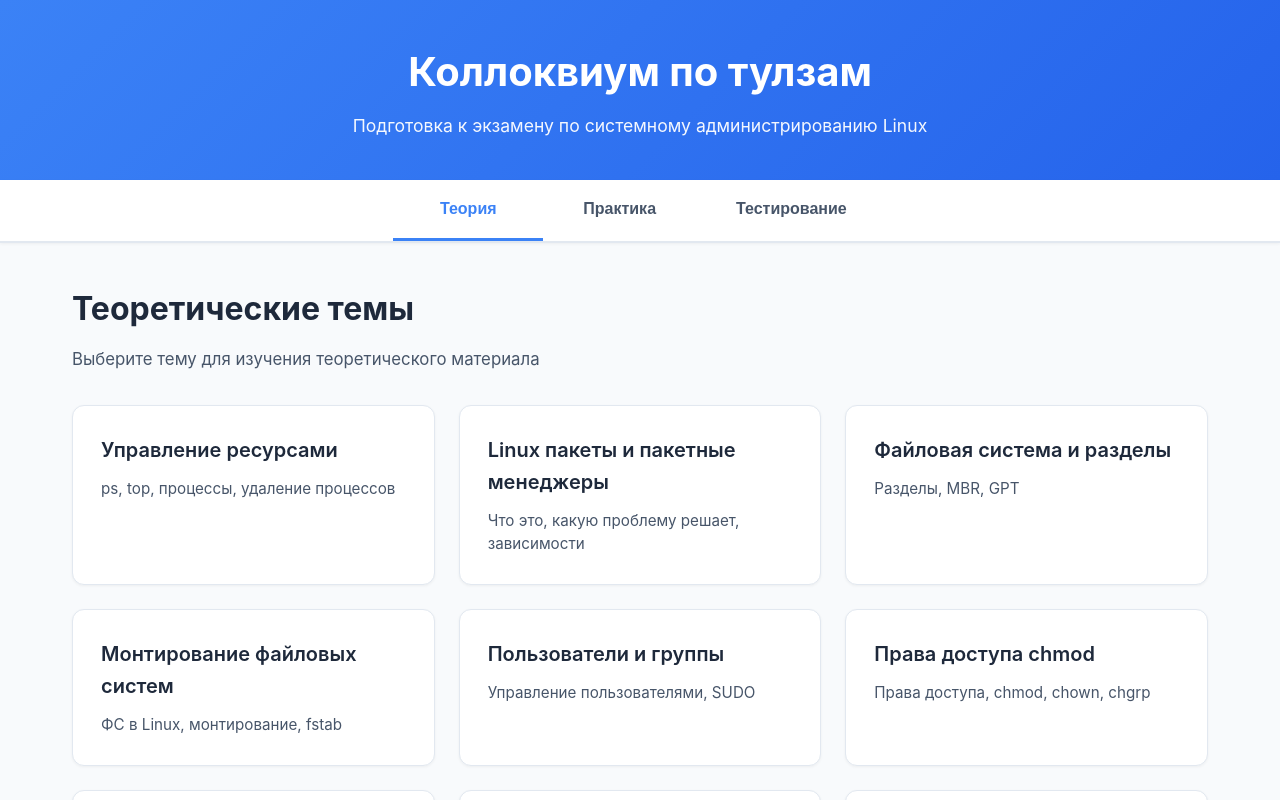
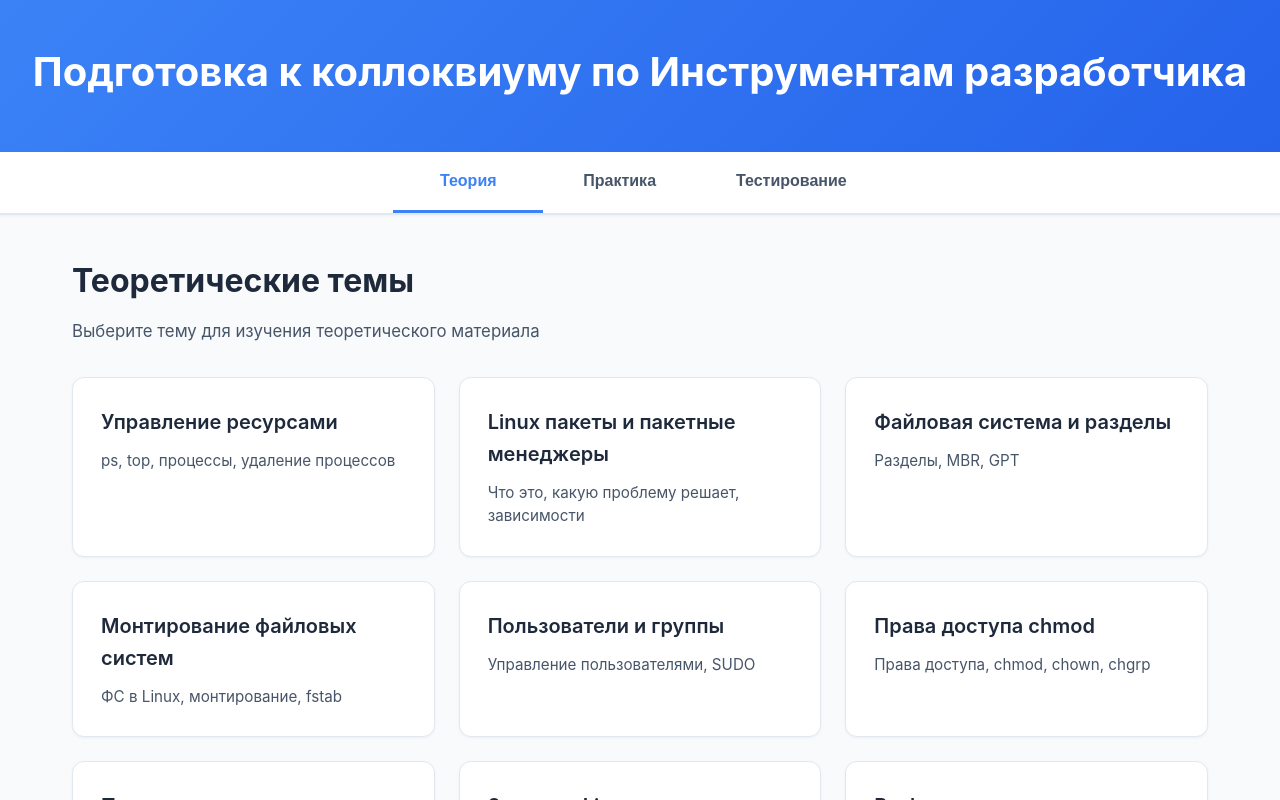
Before and after one commit to impelixx/tools, a React (Vite) app: page / in a window 1280 px wide. Shown: the top 800 px of the page. Built offline with nearby package versions, Linux system fonts and the light colour scheme.

Commit message:
retype some info

```diff
--- a/src/App.jsx
+++ b/src/App.jsx
@@ -10,8 +10,7 @@ function App() {
   return (
     <div className="app">
       <header className="app-header">
-        <h1>Коллоквиум по тулзам</h1>
-        <p>Подготовка к экзамену по системному администрированию Linux</p>
+        <h1>Подготовка к коллоквиуму по Инструментам разработчика</h1>
       </header>
 
       <nav className="app-nav">
```
